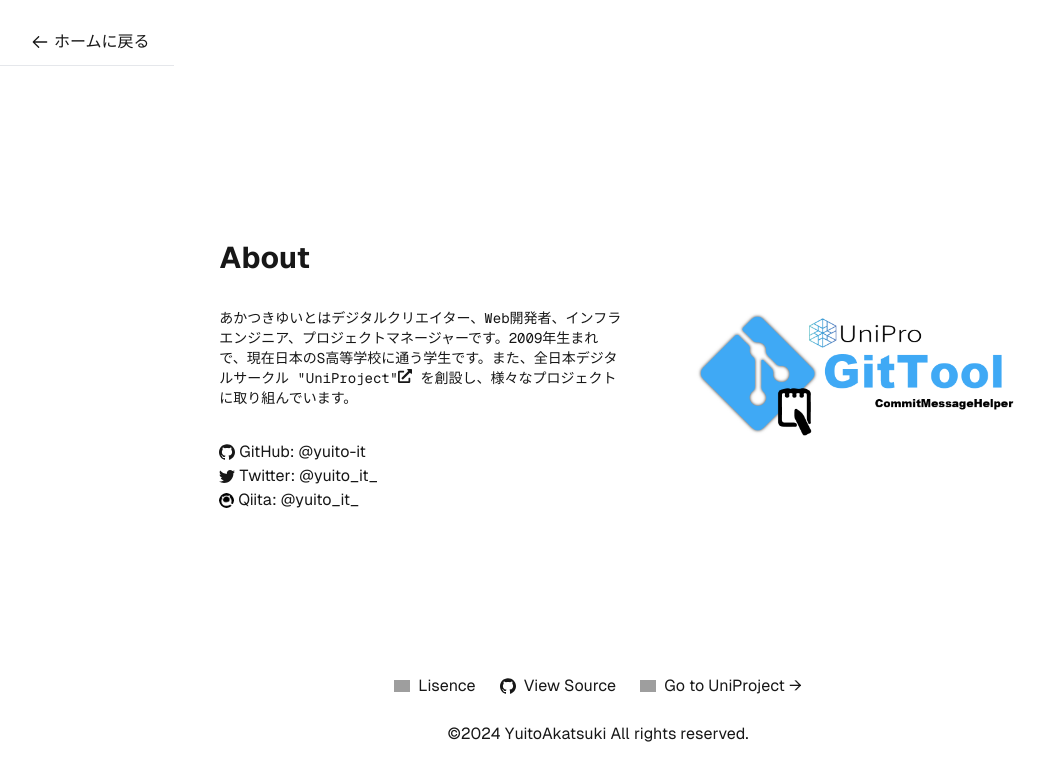
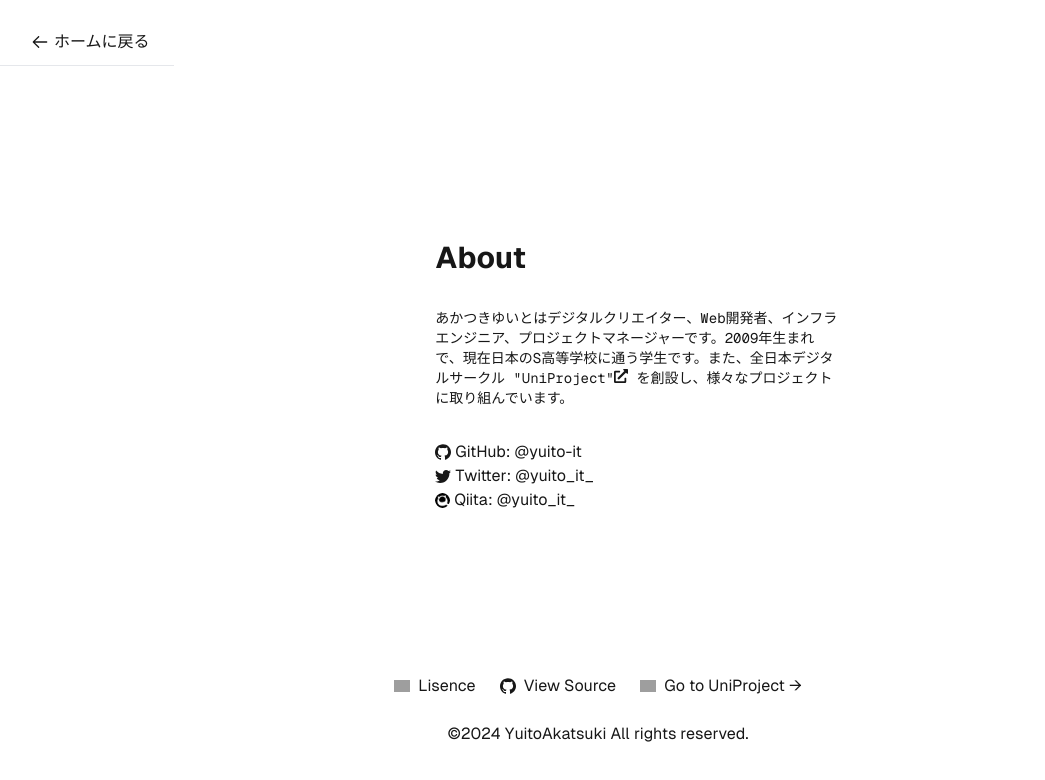
Before and after one commit to yuito-it/yuito.work, a Next.js app: page /about/about in a window 1280 px wide. Shown: the top 780 px of the page, without its empty margins (42-1087 px from the left). Built offline with nearby package versions, Linux system fonts and the light colour scheme; grey boxes are pictures that could not be loaded.

Commit message:
言語に基づいて「戻る」ボタンの href 属性を動的に更新

```diff
--- a/src/app/[lang]/about/page.tsx
+++ b/src/app/[lang]/about/page.tsx
@@ -1,4 +1,3 @@
-import Image from "next/image";
 import { Button } from "@/components/button";
 import { ImGithub, ImTwitter } from "react-icons/im";
 import Link from "next/link";
@@ -43,7 +42,7 @@ export default async function Home(props: {
   return (
     <div className="grid grid-rows-[20px_1fr_20px] grid-cols-1 items-center justify-items-center min-h-screen p-8 w-full pb-20 md:gap-16 gap-20 font-[family-name:var(--font-geist-sans)]">
       <header className="flex items-left justify-left w-full">
-        <Button<"Link"> href="/" back="true">
+        <Button<"Link"> href={`/${lang}`} back="true">
           {dict.common.BackHome}
         </Button>
       </header>
@@ -85,25 +84,6 @@ export default async function Home(props: {
             </Link>
           </div>
         </div>
-        <div className="flex flex-col justify-center items-center md:max-w-1/2 gap-5">
-          <div className="items-center flex justify-left grow  w-full">
-            <Link
-              href={"https://github.com/UniPro-tech/UniPro-Git-Tool"}
-              target="_blank"
-            >
-              <Image
-                src={"/img/UniProGitTool.webp"}
-                width={400}
-                height={400}
-                className="rounded"
-                alt="UniPro-Git-Tool"
-              />
-            </Link>
-          </div>
-          {/*<div className="items-cen flex justify-end  grow w-full">
-                        <Image src={"/img/UniProGitTool.webp"} width={400} height={400} className="rounded" alt=""/>
-                    </div>*/}
-        </div>
       </main>
       <Footer />
     </div>
--- a/src/app/[lang]/contacts/page.tsx
+++ b/src/app/[lang]/contacts/page.tsx
@@ -43,7 +43,7 @@ export default async function Home(props: {
   return (
     <div className="grid grid-rows-[20px_1fr_20px] grid-cols-1 items-center justify-center min-h-screen w-full p-8 pb-20 gap-16 sm:p-20 font-[family-name:var(--font-geist-sans)]">
       <header className="flex items-left justify-left w-full">
-        <Button<"Link"> href="/" back="true">
+        <Button<"Link"> href={`/${lang}`} back="true">
           {dict.common.BackHome}
         </Button>
       </header>
```
